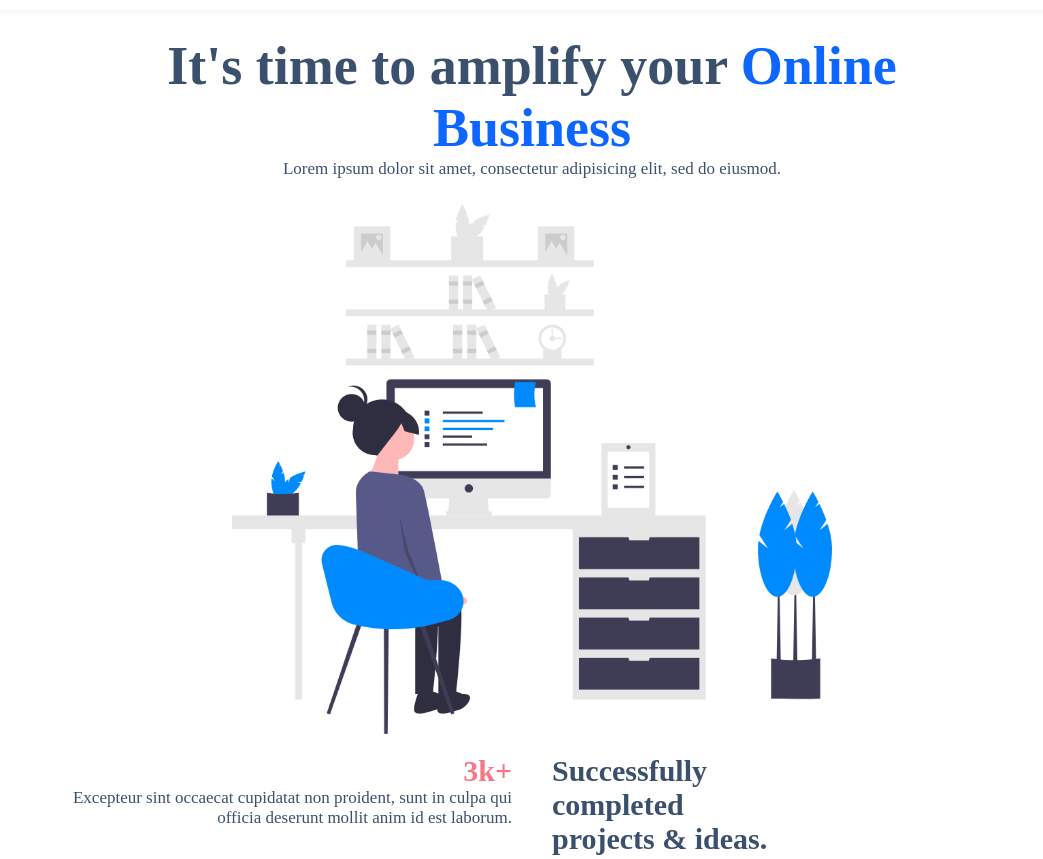
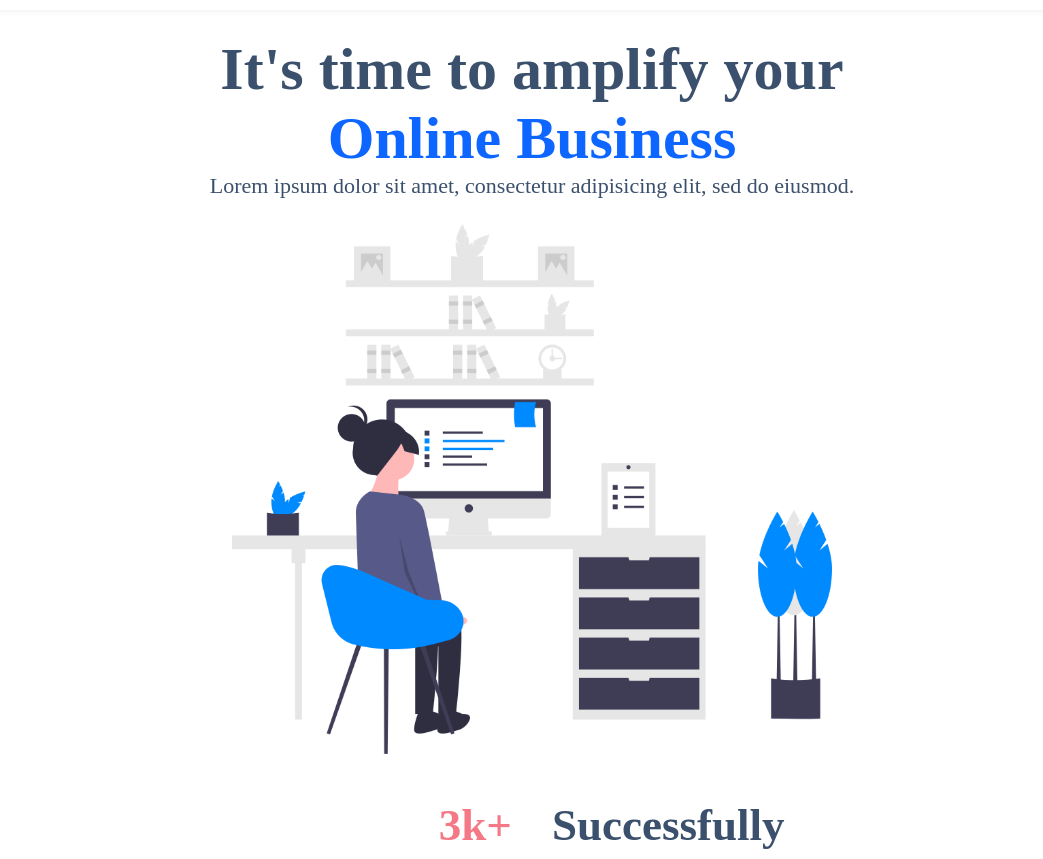
Before and after one commit to nazmulpranto/assignment-2, a plain HTML site: page index.html in a window 1280 px wide. Shown: the part 57-916 px from the top of the page, without its empty margins (108-1151 px from the left). Drawn offline with Linux system fonts and the light colour scheme.

Commit message:
Update style.css

```diff
--- a/css/style.css
+++ b/css/style.css
@@ -50,7 +50,7 @@ section{
     padding: 25px 0;
 }
 .overview h1{
-    font-size: 60px;
+    font-size: 54px;
     max-width: 800px;
     margin: 0 auto;
     color: #3b506c;
@@ -126,7 +126,7 @@ section{
     padding: 25px 0;
 }
 .overview h1{
-    font-size: 54px;
+    font-size: 60px;
     max-width: 800px;
     margin: 0 auto;
     color: #3b506c;
@@ -136,7 +136,7 @@ section{
     text-transform: capitalize;
 }
 .overview p{
-    font-size: 17px;
+    font-size: 22px;
     margin: 0;
     color: #3b506c;
 }
@@ -148,13 +148,13 @@ section{
 	margin: auto;
 	max-width: 600px;
 }
-.feature-section{}
+.feature-section{padding: 25px 0;}
 .col-6{
     width: 50%;
     float: left;
 }
 .feature{
-    font-size: 20px;
+    font-size: 30px;
     padding: 20px;
 }
 .feature h2{
@@ -165,14 +165,15 @@ section{
 	color: #F47885;
 }
 .feature p{
-	font-size: 17px;
+	font-size: 22px;
     margin: 0;
     color: #3b506c;
+	padding: 20px 0;
 }
 .text-right{
 	text-align:right;
 }
-.blog-section{}
+.blog-section{padding-bottom: 50px;}
 .col-4{
 	width: 33.33%;
 	float: left;
```
